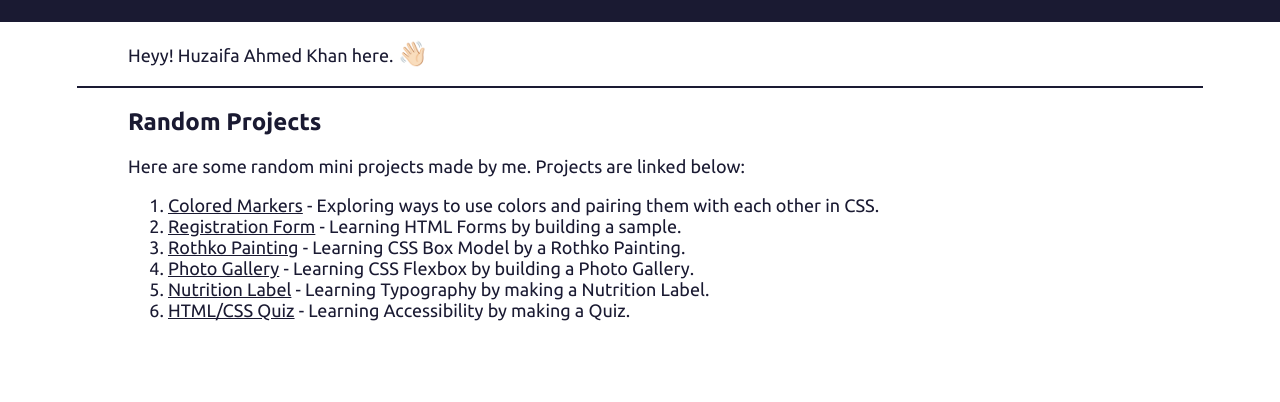
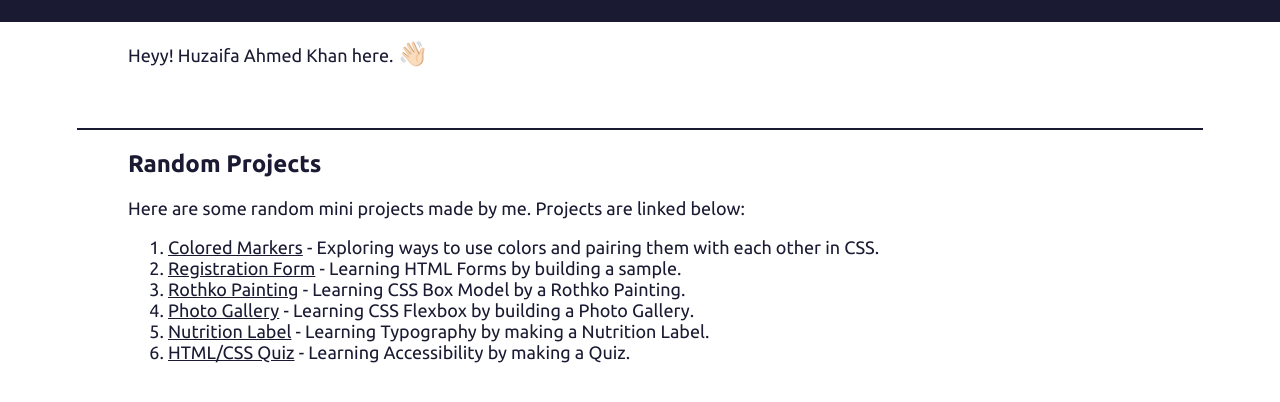
Before and after one commit to huzaifa3564/huzaifa3564.github.io, a plain HTML site: page index.html in a window 1280 px wide. Shown: the part 78-480 px from the top of the page. Drawn offline with Linux system fonts and the light colour scheme.

Commit message:
Add files via upload

```diff
--- a/styles.css
+++ b/styles.css
@@ -67,10 +67,9 @@ body {
 /* DIVIDERS */
 .divider-medium {
     border-bottom: 2px solid #1A1A32;
-    margin: 0 -5% 0 -5%;
+    margin: 60px -5% 20px -5%;
 }
 
-/* ANIMATIONS */
 /* ANIMATIONS */
 @keyframes waving-hand {
     0% {transform: rotate(0deg);}
```
